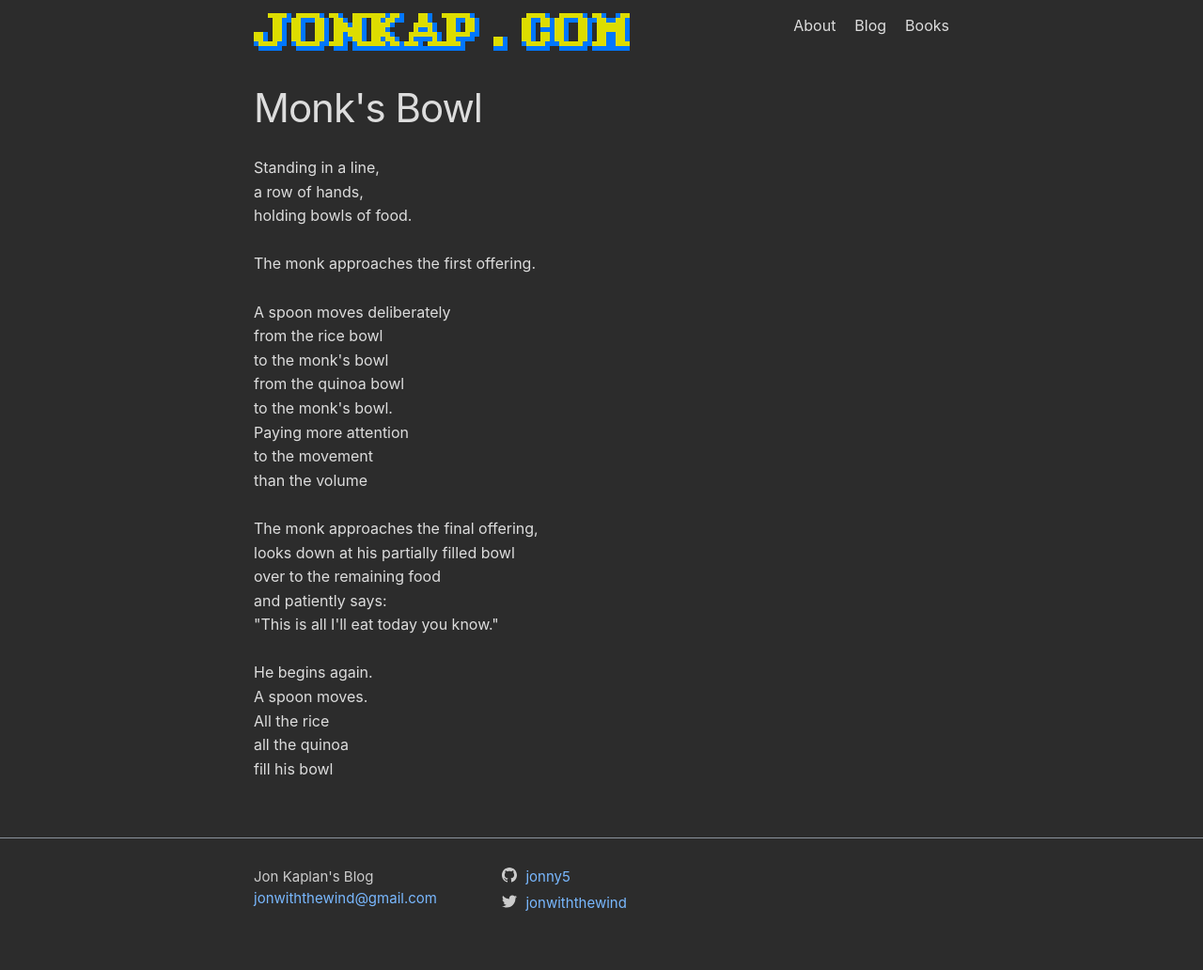
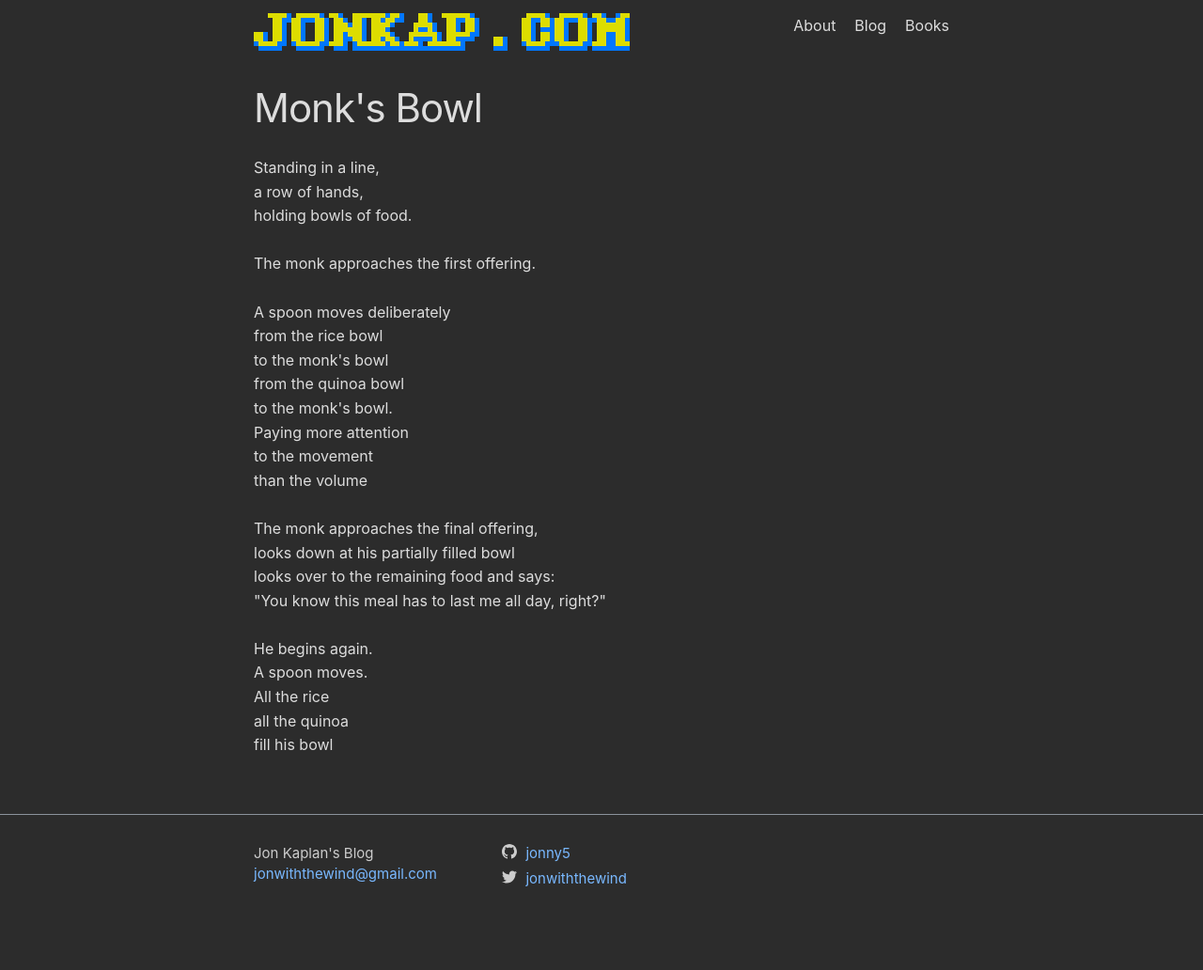
Before and after one commit to jonny5/jonkap, a Jekyll site: the page built from _posts/2025-08-17-monks-bowl.md, in a window 1280 px wide. Shown: the whole page at 94% size. Built offline with Jekyll 4.4.1, drawn with Linux system fonts in a browser that asks for light colours; some web fonts are replaced; after the commit the page ends 1007 px from its top, so only the background shows below that.

Commit message:
Update poem

```diff
--- a/_posts/2025-08-17-monks-bowl.md
+++ b/_posts/2025-08-17-monks-bowl.md
@@ -22,9 +22,8 @@ than the volume
 
 The monk approaches the final offering,
 looks down at his partially filled bowl
-over to the remaining food
-and patiently says:
-"This is all I'll eat today you know."
+looks over to the remaining food and says:
+"You know this meal has to last me all day, right?"
 
 He begins again.
 A spoon moves.
```
